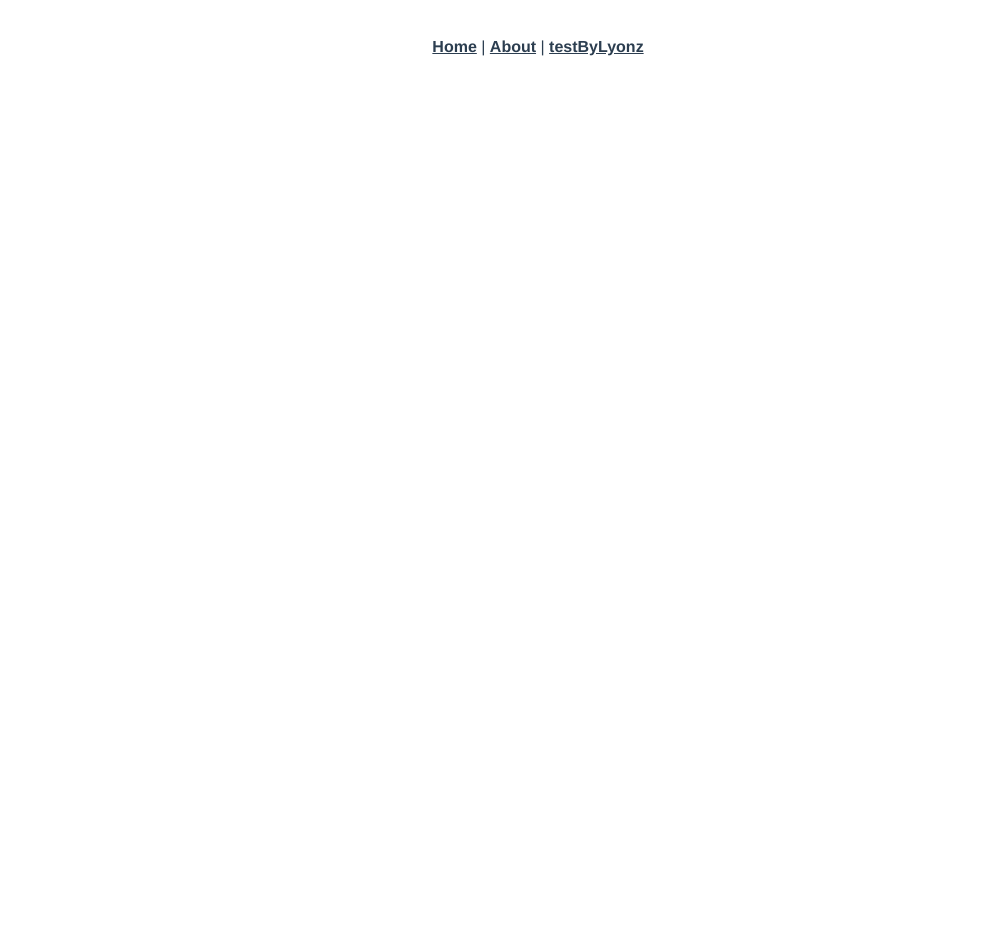
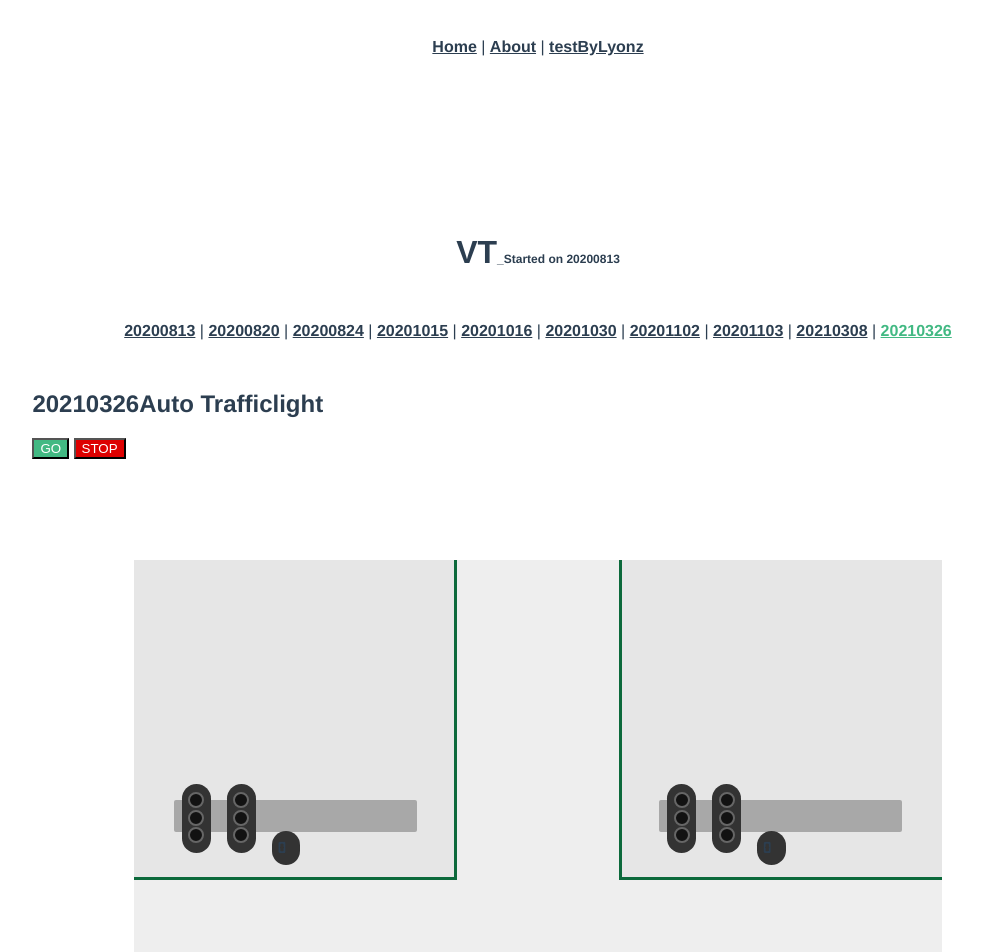
Before and after one commit to webSH/VUEtest, a Vue app: page /test/t20210326 in a window 1280 px wide. Shown: the top 952 px of the page, without its empty margins (102-1084 px from the left). Before the commit the page ends 800 px from the top, so only its background shows below. Built offline with nearby package versions, Linux system fonts and the light colour scheme.

Commit message:
Traffic Lights v1.0

```diff
--- /dev/null
+++ b/src/components/common/SvgIcon.vue
@@ -0,0 +1,47 @@
+<template>
+<svg class="vaM tra-fast" :class="sizeClass" aria-hidden="true">
+	<use :xlink:href="iconName"></use>
+</svg>
+</template>
+
+<script>
+	export default {
+		name:"Icon",
+		props: {
+			name:{
+				type: String,
+				required: true
+			},
+			sizeBase:{
+				type: String,
+				default:"s"
+			}
+		},
+		computed: {
+			iconName() {
+				return `#${this.name}`
+			},
+			sizeClass() {
+				switch(this.sizeBase){
+					case "xxs":return "fs08x";
+					case "xs":return "";
+					case "s":return "fs12x";
+					case "s2":return "fs14x";
+					case "m":return "fs16x";
+					case "l":return "fs20x";
+				}
+			}
+		}
+	}
+</script>
+
+<style lang="scss" scoped>
+.svg-icon {
+	cursor: pointer;
+	width: 1.5em;
+	height: 1.5em;
+	vertical-align: middle;
+	fill:currentColor;
+	overflow: hidden;
+}
+</style>
--- /dev/null
+++ b/src/icons/index.js
@@ -0,0 +1,9 @@
+import Vue from 'vue'
+import SvgIcon from '@/components/common/SvgIcon'
+
+//全局注册
+Vue.component("Icon",SvgIcon)
+
+const requireAll = requireContext => requireContext.keys().map(requireContext)
+const req = require.context('./common', false, /\.svg$/)
+requireAll(req)
--- a/src/main.js
+++ b/src/main.js
@@ -2,6 +2,7 @@ import Vue from 'vue'
 import App from './App.vue'
 import router from './router'
 import store from './store'
+import '@/icons'
 
 Vue.config.productionTip = false
 
--- a/src/router/index.js
+++ b/src/router/index.js
@@ -71,6 +71,11 @@ Vue.use(VueRouter)
         path: 't20210308',
         name: 'T20210308',
         component: () => import('../views/test/t20210308.vue')
+      },
+      {
+        path: 't20210326',
+        name: 'T20210326',
+        component: () => import('../views/test/t20210326.vue')
       }
     ]
   }
--- a/src/style/main.scss
+++ b/src/style/main.scss
@@ -1,5 +1,8 @@
+@font-face{font-family:'led';src:url(../assets/font/digital-7-mono-3.ttf); font-style:normal; font-weight:normal}
+
 $warningColor:#d00;
 $gray:#ccc;
+$green:#42b983;
 
 /*tag*/
 body{font-size: 16px;}
@@ -16,6 +19,12 @@ body{font-size: 16px;}
 	.tIdt#{$i}{text-indent:#{$i}em;}
 }
 
+.bgGreen{background:$green;color:#fff}
+.bgRed{background:$warningColor;color:#fff}
+
+.cGreen{color:$green;}
+
+.LED{font-family: led;}
 
 .dpIB{display: inline-block;}
 .dpI{display: inline;}
--- a/src/views/test/index.vue
+++ b/src/views/test/index.vue
@@ -10,7 +10,8 @@
 			<router-link to="/test/t20201030">20201030</router-link> |
 			<router-link to="/test/t20201102">20201102</router-link> |
 			<router-link to="/test/t20201103">20201103</router-link> |
-			<router-link to="/test/t20210308">20210308</router-link>
+			<router-link to="/test/t20210308">20210308</router-link> |
+			<router-link to="/test/t20210326">20210326</router-link>
 
 		</div>
 		<router-view/>
--- /dev/null
+++ b/src/views/test/t20210326.vue
@@ -0,0 +1,260 @@
+<template>
+	<div class="taL">
+		<h2>{{$route.name.substr(1)}}Auto Trafficlight</h2>
+		<button class="bgGreen" @click="init()">GO</button> <button class="bgRed" @click="stop()">STOP</button>
+		<div class="space">
+			<div class="WN">
+
+			</div>
+			<div class="EN">
+
+			</div>
+			<div class="WS">
+
+			</div>
+			<div class="ES">
+
+			</div>
+			<div class="light light_NS">
+				<p class="turnL">
+					<span v-for="ltL in NS.L" :class="[ltL.class,{'on':ltL.on},{'flash':ltL.flash}]">
+						<!-- <Icon v-if="ltL.class=='r' || ltL.class=='g'" name="left" class="ico w1x h1x" style="width:80%;height:80%;" /> -->
+					</span>
+				</p>
+				<p class="turnA">
+					<span v-for="ltA in NS.A" :class="[ltA.class,{'on':ltA.on},{'flash':ltA.flash}]"></span>
+				</p>
+				<p class="countdown"><b class="LED" :class="{'cG':NS.A['g'].on || NS.L['g'].on, 'cY':NS.A['y'].on || NS.L['y'].on, 'cR':NS.A['r'].on && NS.L['r'].on}">{{NS.countdown}}</b></p>
+			</div>
+			<div class="light light_EW">
+				<p class="turnL">
+					<span v-for="ltL in EW.L" :class="[ltL.class,{'on':ltL.on},{'flash':ltL.flash}]">
+						<!-- <Icon v-if="ltL.class=='r' || ltL.class=='g'" name="left" class="ico w1x h1x" style="width:80%;height:80%;" /> -->
+					</span>
+				</p>
+				<p class="turnA">
+					<span v-for="ltA in EW.A" :class="[ltA.class,{'on':ltA.on},{'flash':ltA.flash}]"></span>
+				</p>
+				<p class="countdown"><b class="LED" :class="{'cG':EW.A['g'].on || EW.L['g'].on, 'cY':EW.A['y'].on || EW.L['y'].on, 'cR':EW.A['r'].on && EW.L['r'].on}">{{EW.countdown}}</b></p>
+			</div>
+		</div>
+
+	</div>
+</template>
+<script>
+	export default {
+		name: 't20210326',
+		components: {
+
+		},
+		data() {
+			return {
+				NS:{
+					L:{
+						r: {class: 'r', on: false, flash: false},
+						y: {class: 'y', on: false, flash: false},
+						g: {class: 'g', on: false, flash: false},
+					},
+					A:{
+						r: {class: 'r', on: false, flash: false},
+						y: {class: 'y', on: false, flash: false},
+						g: {class: 'g', on: false, flash: false},
+					},
+					countdownTime: null,
+					countdown: 0,
+					delay_L: 5,
+					delay_A: 10,
+				},
+				EW:{
+					L:{
+						r: {class: 'r', on: false, flash: false},
+						y: {class: 'y', on: false, flash: false},
+						g: {class: 'g', on: false, flash: false},
+					},
+					A:{
+						r: {class: 'r', on: false, flash: false},
+						y: {class: 'y', on: false, flash: false},
+						g: {class: 'g', on: false, flash: false},
+					},
+					countdownTime: null,
+					countdown: 0,
+					delay_L: 5,
+					delay_A: 10,
+				},
+				runTime: null,
+			}
+		},
+		methods: {
+			init(LightObj_on=this.NS, LightObj_off=this.EW, delay_y=3){
+				let $this = this;
+				function Countdown(lightObj, delay){
+					function textTime(number){
+						if (number<10) {
+							let text = '0' + number;
+							lightObj.countdown = text.substr(0,2);
+						}
+					}
+					if (lightObj.countdownTime) {
+						clearInterval(lightObj.countdownTime)
+					}
+					lightObj.countdown = delay;
+					textTime(lightObj.countdown)
+					lightObj.countdownTime = setInterval(() => {
+						if (lightObj.countdown > 0){
+							lightObj.countdown -= 1;
+						}
+						textTime(lightObj.countdown)
+					}, 1*1000);
+				}
+
+				function directionChange(LightObj_on,LightObj_off) { //初始化
+					// 开方↓
+					LightObj_on.A['r'].on = false;
+					LightObj_on.A['y'].on = false;
+					LightObj_on.A['g'].on = true;
+					LightObj_on.A['g'].flash = false;
+
+					LightObj_on.L['r'].on = true;
+					LightObj_on.L['y'].on = false;
+					LightObj_on.L['g'].on = false;
+					LightObj_on.L['g'].flash = false;
+					// 等待方↓
+					LightObj_off.A['r'].on = true;
+					LightObj_off.A['y'].on = false;
+					LightObj_off.A['g'].on = false;
+					LightObj_off.A['g'].flash = false;
+
+					LightObj_off.L['r'].on = true;
+					LightObj_off.L['y'].on = false;
+					LightObj_off.L['g'].on = false;
+					LightObj_off.L['g'].flash = false;
+				}
+
+
+				function flashOn(LightObj){	//闪
+					LightObj['g'].flash = true;
+				}
+				function flashOff(flashObj,LightObj){ //闪-off
+					flashObj['g'].flash = false;	//闪-off
+					flashObj['g'].on = false;	//绿-off
+					flashObj['y'].on = true;	//黄
+					Countdown(LightObj, delay_y);
+				}
+				function yOff(LightObj_1st, LightObj_2en, LightObj, delay){ //黄-off
+					LightObj_1st['y'].on = false;	//1st-黄-off
+					LightObj_1st['r'].on = true;	//1st-红
+					LightObj_2en['g'].on = true; //2en-绿
+					LightObj_2en['r'].on = false; //2en-红-off
+					Countdown(LightObj, delay);
+				}
+
+				directionChange(LightObj_on, LightObj_off);
+				function RUN(LightObj_on, LightObj_off){
+					Countdown(LightObj_on, LightObj_on.delay_A);
+					Countdown(LightObj_off, LightObj_on.delay_A + LightObj_on.delay_L + delay_y*2);
+					$this.runTime = setTimeout( ()=>{
+						flashOn(LightObj_on.A);	//1st-前闪
+						setTimeout(() => {
+							flashOff(LightObj_on.A, LightObj_on)	//1st-前闪-off
+							setTimeout(() => {
+								yOff(LightObj_on.A, LightObj_on.L, LightObj_on, LightObj_on.delay_L) //1st-前黄-off
+								setTimeout(() => {
+									flashOn(LightObj_on.L);	//1st-左闪
+									setTimeout(() => {
+										flashOff(LightObj_on.L, LightObj_on)	//1st-左闪-off
+										setTimeout(() => {
+											yOff(LightObj_on.L, LightObj_off.A, LightObj_off, LightObj_off.delay_A)	//1st-左黄-off
+											RUN(LightObj_off, LightObj_on) //切换方向
+										}, delay_y*1000);	//1st-左黄-off
+									}, delay_y*1000);	//1st-左闪-off
+								}, (LightObj_on.delay_L - delay_y)*1000);	//1st-左闪
+							}, delay_y*1000); //1st-前黄-off
+						}, delay_y*1000);	//1st-前闪-off
+					},(LightObj_on.delay_A - delay_y)*1000)	//1st-前闪
+				}
+				RUN(LightObj_on, LightObj_off)
+			},
+			stop(){
+				if (this.runTime) {
+					clearTimeout(this.runTime)
+				}
+				if (this.NS.countdownTime) {
+					clearTimeout(this.NS.countdownTime)
+				}
+				if (this.EW.countdownTime) {
+					clearTimeout(this.EW.countdownTime)
+				}
+			}
+		},
+		mounted() {
+
+		}
+	}
+</script>
+<style lang="scss" scoped>
+$green: #3a3;
+$red: #e33;
+$yellow: #f90;
+*{box-sizing: border-box;}
+.cG{color:$green}
+.cY{color:$yellow}
+.cR{color:$red}
+.space{
+	position: relative;
+	width: 80%;
+	height: 800px;
+	margin: 10% auto;
+	background: #eee;
+}
+.WN,.EN,.WS,.ES{
+	position: absolute;
+	width: 40%;
+	height: 40%;
+	background: rgb(230, 230, 230);
+	border:.2em solid rgb(12, 105, 59);
+}
+.WN{border-top:0;border-left:0;left: 0;}
+.EN{border-top:0;border-right:0;right: 0;}
+.WS{border-bottom:0;border-left:0;bottom: 0;left: 0;}
+.ES{border-bottom:0;border-right:0;bottom: 0;right: 0;}
+.light{position:absolute;padding: .5em;width: 30%;height: 2em;background: rgb(168, 168, 168);border-radius:2px;
+	>p{width:1.8em;padding:.5em .4em;background:#333;border-radius:1em;display:inline-block;margin:-1.5em 1em 0 0;;
+		span{
+			display: block;
+			height: 1em;
+			width: 1em;
+			border-radius: 50%;
+			background: rgb(18, 18, 18);
+			border:2px solid #666;
+			margin:0 0 .1em 0;
+			&.r.on{background: $red;}
+			&.y.on{background: $yellow;}
+			&.g.on{background: $green;}
+			&.flash{animation:flash 3s ease-out forwards;}
+		}
+		// &.turnL{
+		// 	.r.on{background: rgb(18, 18, 18);
+		// 		svg{color: #e33;}
+		// 	}
+		// 	.g.on{background: rgb(18, 18, 18);
+		// 		svg{color: #3a3;}
+		// 	}
+		// }
+	}
+
+}
+.light_NS{
+	right: 5%;top: 30%;
+}
+.light_EW{
+	left: 5%;top: 30%;
+}
+@keyframes flash{
+	0%{opacity:0;}
+    20%{opacity:1;}
+	40%{opacity:0;}
+    60%{opacity:1;}
+	80%{opacity:0;}
+    100%{opacity:1;}
+}
+</style>
```
Also changed, not shown: src/assets/font/digital-7-mono-3.ttf (added), src/icons/common/left.svg (added).
